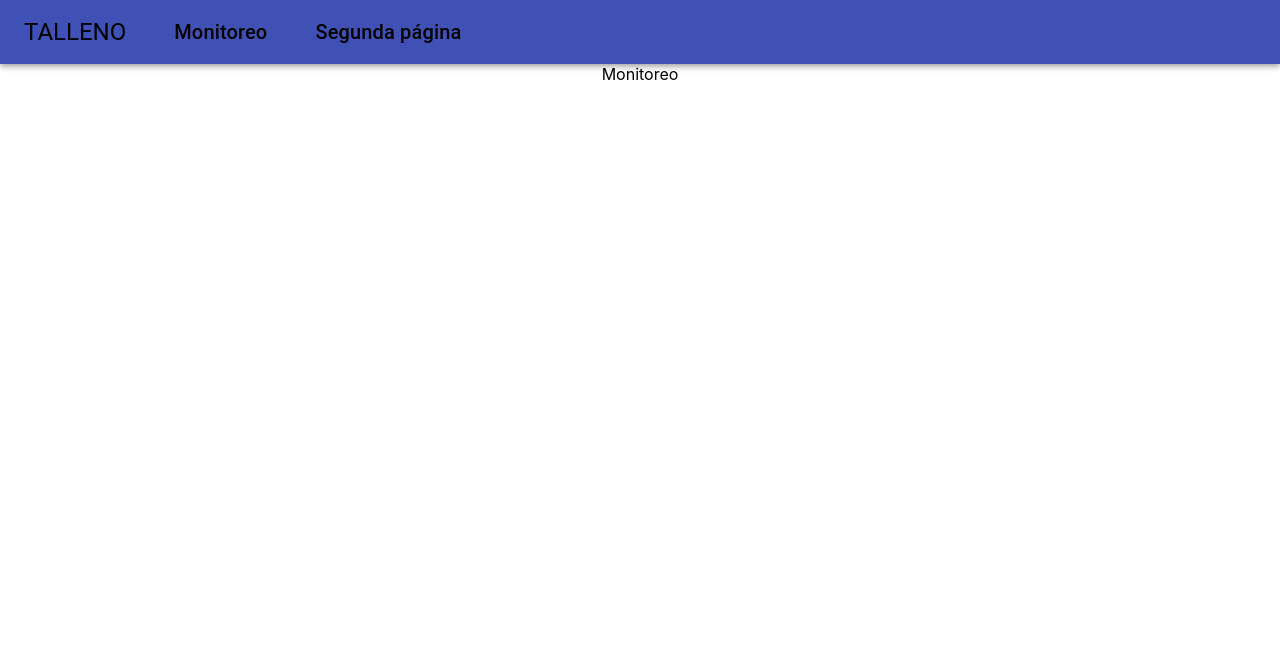
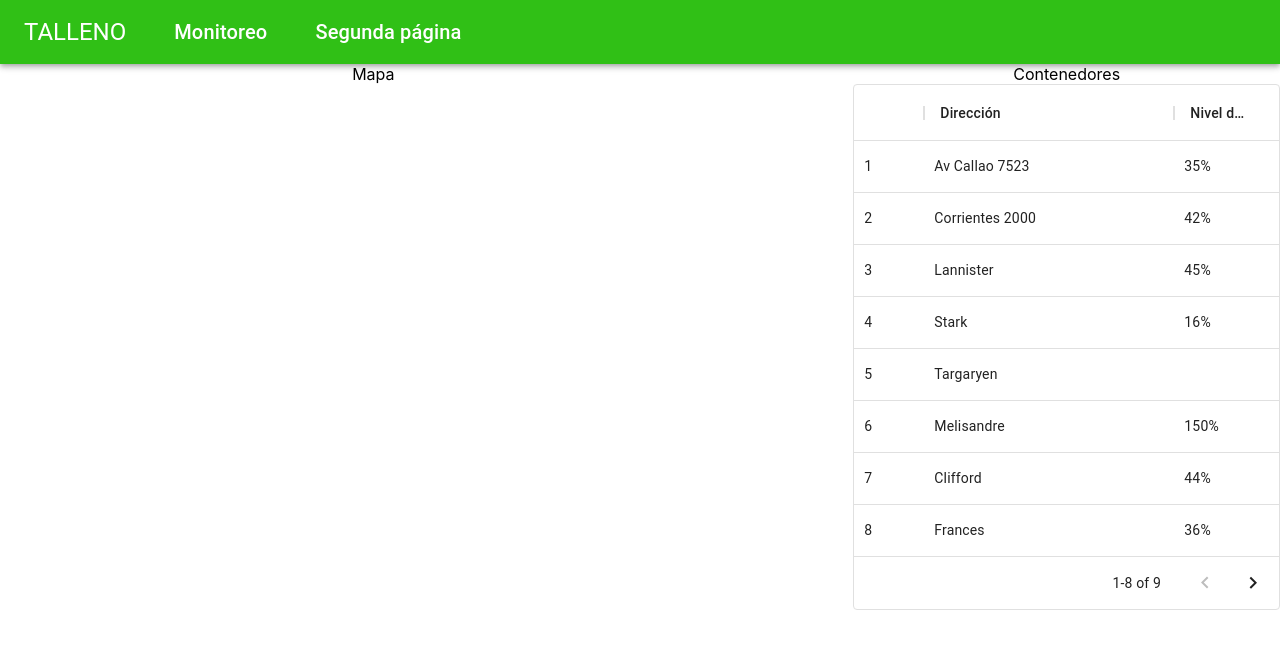
Before and after one commit to agusrs/trashmanager, a React (Create React App) app: page /monitoreo in a window 1280 px wide. Shown: the top 648 px of the page. Built offline with nearby package versions, Linux system fonts and the light colour scheme.

Commit message:
Added grid in Monitoreo section

```diff
--- a/package.json
+++ b/package.json
@@ -4,6 +4,7 @@
   "private": true,
   "dependencies": {
     "@material-ui/core": "^4.11.0",
+    "@material-ui/data-grid": "^4.0.0-alpha.2",
     "@testing-library/jest-dom": "^4.2.4",
     "@testing-library/react": "^9.5.0",
     "@testing-library/user-event": "^7.2.1",
--- /dev/null
+++ b/src/components/grid/Grid.js
@@ -0,0 +1,38 @@
+import React from 'react'
+import { DataGrid } from '@material-ui/data-grid';
+
+export default class MonitorGrid extends React.Component {
+    constructor(props) {
+        super(props)
+        this.columns = [
+            { field: 'id', headerName: 'ID', width: 70 },
+            { field: 'address', headerName: 'Dirección', width: 250 },
+            {
+              field: 'garbageLevel',
+              headerName: 'Nivel de basura',
+              width: 130,
+            },
+          ];
+
+          this.rows = [
+            { id: 1, address: 'Av Callao 7523', garbageLevel: '35%' },
+            { id: 2, address: 'Corrientes 2000 ', garbageLevel: '42%' },
+            { id: 3, address: 'Lannister', garbageLevel: '45%' },
+            { id: 4, address: 'Stark', garbageLevel: '16%' },
+            { id: 5, address: 'Targaryen', garbageLevel: null },
+            { id: 6, address: 'Melisandre', garbageLevel: '150%' },
+            { id: 7, address: 'Clifford', garbageLevel: '44%' },
+            { id: 8, address: 'Frances', garbageLevel: '36%' },
+            { id: 9, address: 'Roxie', garbageLevel: '65%' },
+          ];
+    }
+
+    render() {
+        return (
+        <div style={{ height: 550, width: '100%' }}>
+            Contenedores
+            <DataGrid rows={this.rows} columns={this.columns} pageSize={8} autoHeight={true} />
+        </div>
+        );
+    }
+  }
--- a/src/components/header/Header.css
+++ b/src/components/header/Header.css
@@ -1,4 +1,4 @@
 .link{
-    color: black;
+    color: white;
     text-decoration: none;
 }
--- a/src/components/header/Header.js
+++ b/src/components/header/Header.js
@@ -15,6 +15,9 @@ const useStyles = makeStyles((theme) => ({
       flexGrow: 1,
       textAlign: 'left'
     },
+    appBar: {
+      backgroundColor: '#30c016'
+    }
   }));
 
 export default function Header() {
@@ -22,7 +25,7 @@ export default function Header() {
 
     return (
         <div className={classes.root}>
-            <AppBar position="static">
+            <AppBar position="static" className={classes.appBar}>
                 <Toolbar>
                     <Grid container direction="row" justify="flex-start" spacing={6}>
                         <Grid item>
--- a/src/components/monitoreo/Monitoreo.js
+++ b/src/components/monitoreo/Monitoreo.js
@@ -1,10 +1,18 @@
 import React from 'react'
-
+import { Grid } from '@material-ui/core';
+import MonitorGrid from '../grid/Grid';
 export default class Monitoreo extends React.Component {
     render() {
         return (
             <div>
-                Monitoreo
+                <Grid container direction="row" justify="space-between">
+                    <Grid item xs={7}>
+                        Mapa
+                    </Grid>
+                    <Grid item xs={4}>
+                        <MonitorGrid/>
+                    </Grid>
+                </Grid>
             </div>
         )
     }
```
Also changed, not shown: src/components/grid/Grid.css (added), 1 other file (tests, documents, lock files or other folders).
